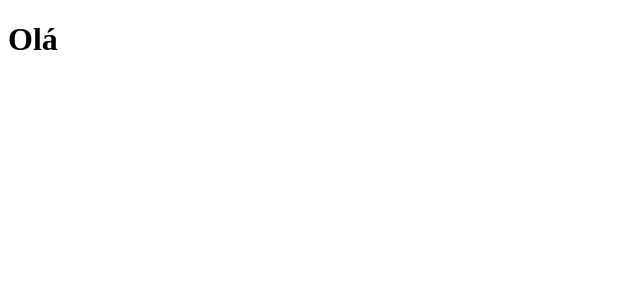
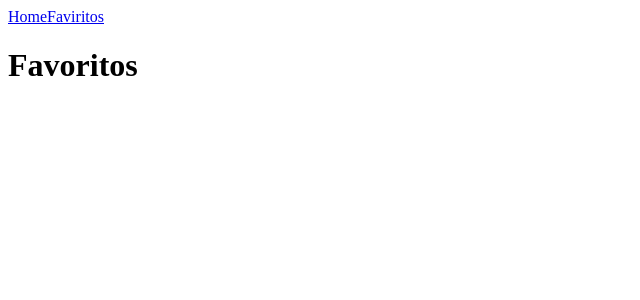
Before and after one commit to Joaolucas00/react-js, a React (Vite) app in the folder cine-tag/: page /favoritos in a window 1280 px wide. Shown: the top 300 px of the page, without its empty margins (0-640 px from the left). Built offline with nearby package versions, Linux system fonts and the light colour scheme.

Commit message:
react router dom

```diff
--- a/cine-tag/src/App.jsx
+++ b/cine-tag/src/App.jsx
@@ -1,8 +1,19 @@
+import MenuNavegacao from "./componentes/MenuNavegacao"
+import Favoritos from "./paginas/Favoritos"
+import Home from "./paginas/Home"
+import { BrowserRouter, Route, Routes } from "react-router-dom"
+
 
 function App() {
 
   return (
-    <h1>Olá</h1>
+    <BrowserRouter>
+    <MenuNavegacao/>
+      <Routes>
+        <Route path="/" element={<Home/>}/>
+        <Route path="/favoritos" element={<Favoritos/>}/>
+      </Routes>
+    </BrowserRouter>
   )
 }
 
--- /dev/null
+++ b/cine-tag/src/componentes/MenuNavegacao/index.jsx
@@ -0,0 +1,12 @@
+import { Link } from "react-router-dom"
+
+const MenuNavegacao = () => {
+    return (
+        <>
+        <Link to="/">Home</Link>
+        <Link to="/favoritos" >Faviritos</Link>
+        </>
+    )
+}
+
+export default MenuNavegacao
--- /dev/null
+++ b/cine-tag/src/paginas/Favoritos/index.jsx
@@ -0,0 +1,9 @@
+
+
+const Favoritos = () => {
+    return (
+        <h1>Favoritos</h1>
+    )
+}
+
+export default Favoritos
--- /dev/null
+++ b/cine-tag/src/paginas/Home/index.jsx
@@ -0,0 +1,9 @@
+
+
+const Home = () => {
+    return(
+        <h1>Home</h1>
+    )
+}
+
+export default Home
```
